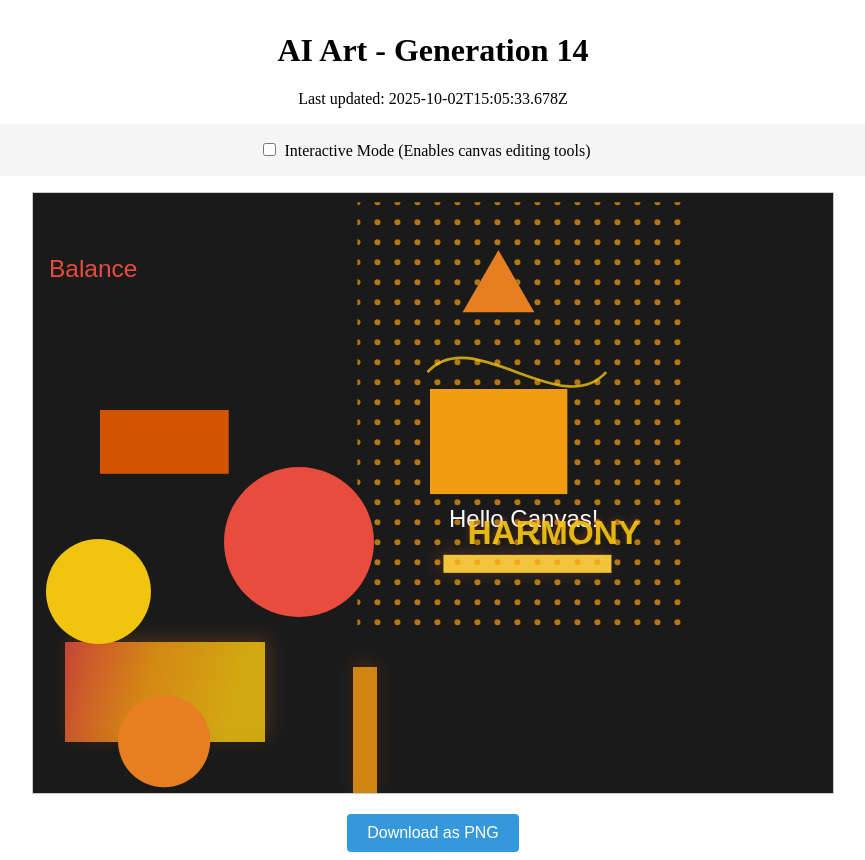
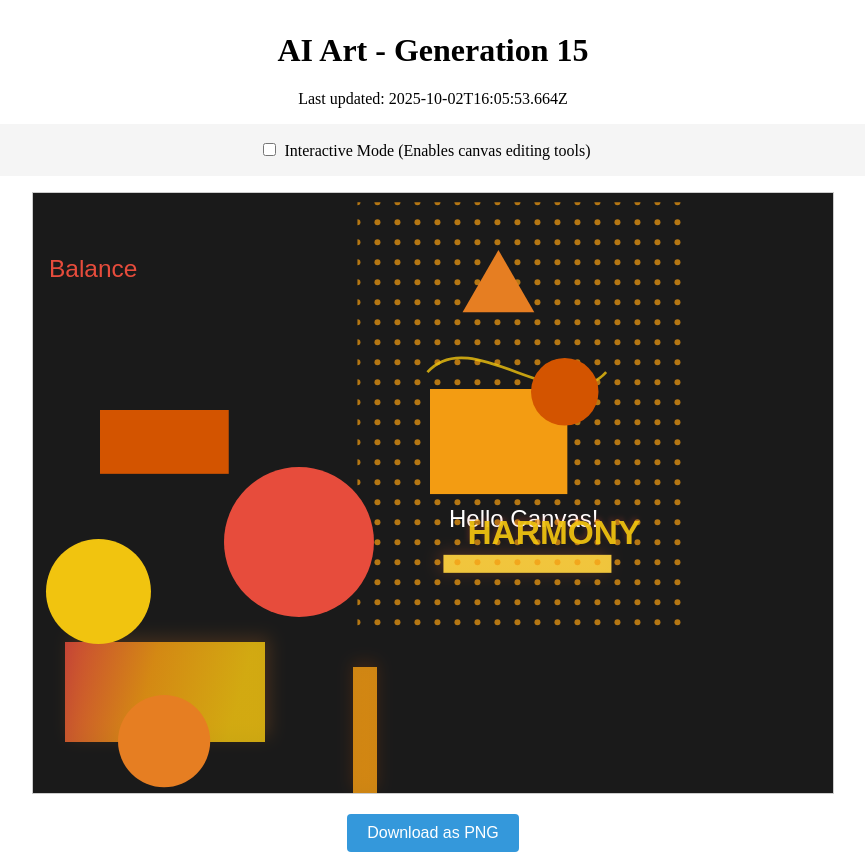
Before and after one commit to mcclowes/ai-art, a React (Vite) app: page / in a window 1280 px wide. Shown: the whole page, without its empty margins (207-1072 px from the left). Built offline with nearby package versions, Linux system fonts and the light colour scheme.

Commit message:
Improve artwork - Generation 15

```diff
--- a/src/artwork-state.ts
+++ b/src/artwork-state.ts
@@ -230,9 +230,17 @@ export const artworkState: ArtworkState = {
       "height": 105.06799707916832,
       "fillStyle": "#f39c12",
       "id": "element_1759417533678"
+    },
+    {
+      "type": "circle",
+      "x": 531.7560761088581,
+      "y": 198.7560761088581,
+      "radius": 33.75607610885812,
+      "fillStyle": "#d35400",
+      "id": "circle_1759421153664"
     }
   ],
-  "generation": 14,
-  "lastUpdated": "2025-10-02T15:05:33.678Z",
+  "generation": 15,
+  "lastUpdated": "2025-10-02T16:05:53.664Z",
   "cycleStarted": "2025-10-02T02:29:58.080Z"
 };
```
